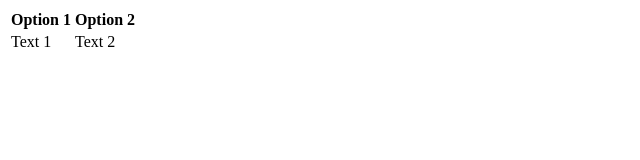
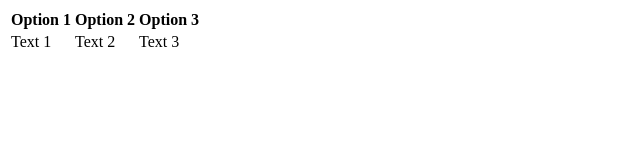
Before and after one commit to patricksewade/quote-generator, a plain HTML site: page index.html in a window 1280 px wide. Shown: the whole page, without its empty margins (0-640 px from the left). Drawn offline with Linux system fonts and the light colour scheme.

Commit message:
Mon troisième commit

```diff
--- a/index.html
+++ b/index.html
@@ -16,6 +16,9 @@
             <th>
                 Option 2
             </th>
+            <th>
+                Option 3
+            </th>
         </tr>
         <tr>
             <td>
@@ -24,6 +27,9 @@
             <td>
                 Text 2
             </td>
+            <td>
+                Text 3
+            </td>
         </tr>
     </table>
 </body>
```
